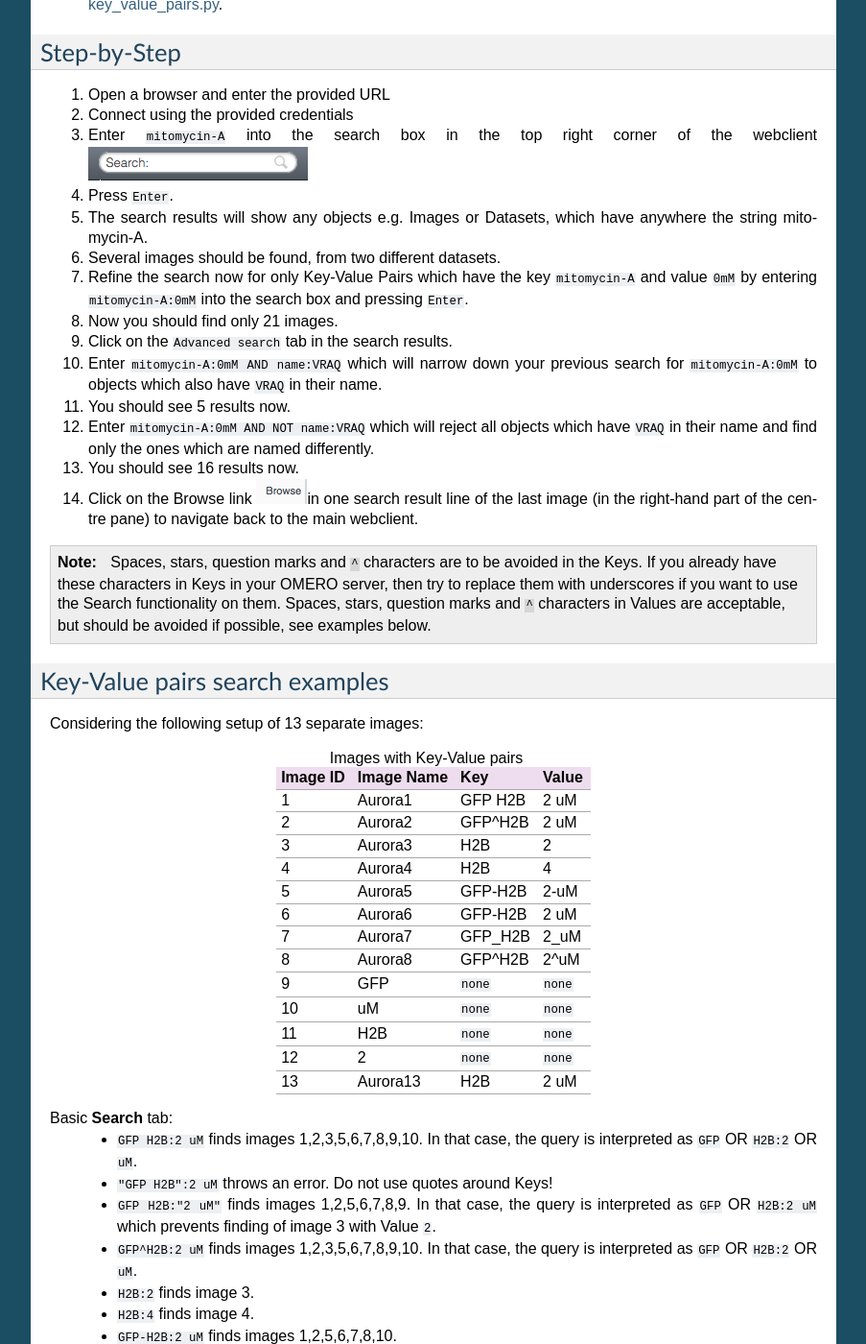
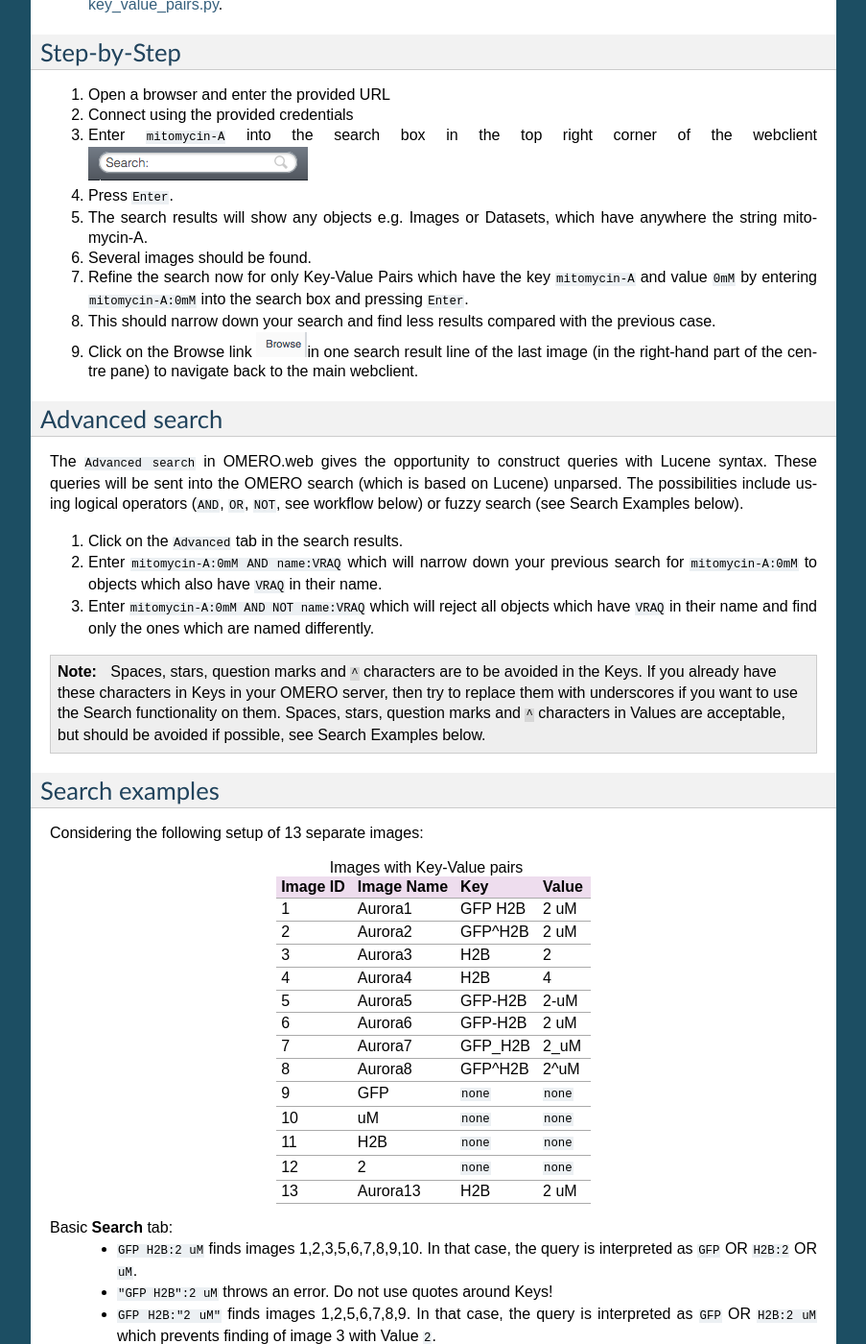
Before and after one commit to ome/omero-guide-introduction, a Sphinx documentation site: the page built from docs/search-omero.rst, in a window 1280 px wide and 1400 px high, scrolled down 623 px. Shown: the whole window at 96% size, without its empty margins (198-1101 px from the left). Built offline with Sphinx 7.4.7, drawn with Linux system fonts in a browser that asks for light colours; some of the changed text lies outside the part shown.

Commit message:
Explain Advanced tab, sell it better cf. Will's comment

```diff
--- a/docs/search-omero.rst
+++ b/docs/search-omero.rst
@@ -48,23 +48,24 @@ Step-by-Step
 
 #.  The search results will show any objects e.g. Images or Datasets, which have anywhere the string mitomycin-A.
 
-#.  Several images should be found, from two different datasets.
+#.  Several images should be found.
 
 #.  Refine the search now for only Key-Value Pairs which have the key ``mitomycin-A`` and value ``0mM`` by entering ``mitomycin-A:0mM`` into the search box and pressing ``Enter``.
 
-#.  Now you should find only 21 images.
+#.  This should narrow down your search and find less results compared with the previous case.
 
-#.  Click on the ``Advanced search`` tab in the search results.
+#. Click on the Browse link |image2|\ in one search result line of the last image (in the right-hand part of the centre pane) to navigate back to the main webclient.
+
+Advanced search
+---------------
+
+The ``Advanced search`` in OMERO.web gives the opportunity to construct queries with Lucene syntax. These queries will be sent into the OMERO search (which is based on Lucene) unparsed. The possibilities include using logical operators (``AND``, ``OR``, ``NOT``, see workflow below) or fuzzy search (see Search Examples below).
+
+#.  Click on the ``Advanced`` tab in the search results.
 
 #. Enter ``mitomycin-A:0mM AND name:VRAQ`` which will narrow down your previous search for ``mitomycin-A:0mM`` to objects which also have ``VRAQ`` in their name.
 
-#. You should see 5 results now.
-
 #. Enter ``mitomycin-A:0mM AND NOT name:VRAQ`` which will reject all objects which have ``VRAQ`` in their name and find only the ones which are named differently.
-
-#. You should see 16 results now.
-
-#. Click on the Browse link |image2|\ in one search result line of the last image (in the right-hand part of the centre pane) to navigate back to the main webclient.
 
 .. note::
     Spaces, stars, question marks and ``^`` characters are to be avoided in the Keys.
@@ -72,10 +73,10 @@ Step-by-Step
     then try to replace them with underscores if you want to
     use the Search functionality on them.
     Spaces, stars, question marks and ``^`` characters in Values
-    are acceptable, but should be avoided if possible, see examples below.
+    are acceptable, but should be avoided if possible, see Search Examples below.
 
-Key-Value pairs search examples
--------------------------------
+Search examples
+---------------
 
 Considering the following setup of 13 separate images:
 
@@ -165,6 +166,8 @@ Basic **Search** tab:
 **Advanced** tab:
    - ``GFP^H2B:2^uM`` and ``GFP^H2B:2 uM`` throw an error in ``Advanced`` tab. This is due to the different interpretation of the ``^`` character between the basic ``Search`` and ``Advanced`` tabs.
    - As there is no ``Name`` checkbox in the ``Advanced`` tab, use ``name:GFP`` instead, which finds image 9.
+   - ``Aurora2~0.85`` finds 1,2,3,4,5,6,7,8. The ``~`` denotes a ``fuzzy`` search, which is possible only in ``Advanced`` tab. The number behind the ``~`` indicates the precision with which the result must match the query.
+   - ``Aurora2~0.86`` finds image 2.
 
 The behaviour for the rest of the query examples in ``Advanced`` tab is the same as listed above for the basic ``Search`` tab.
 
```
